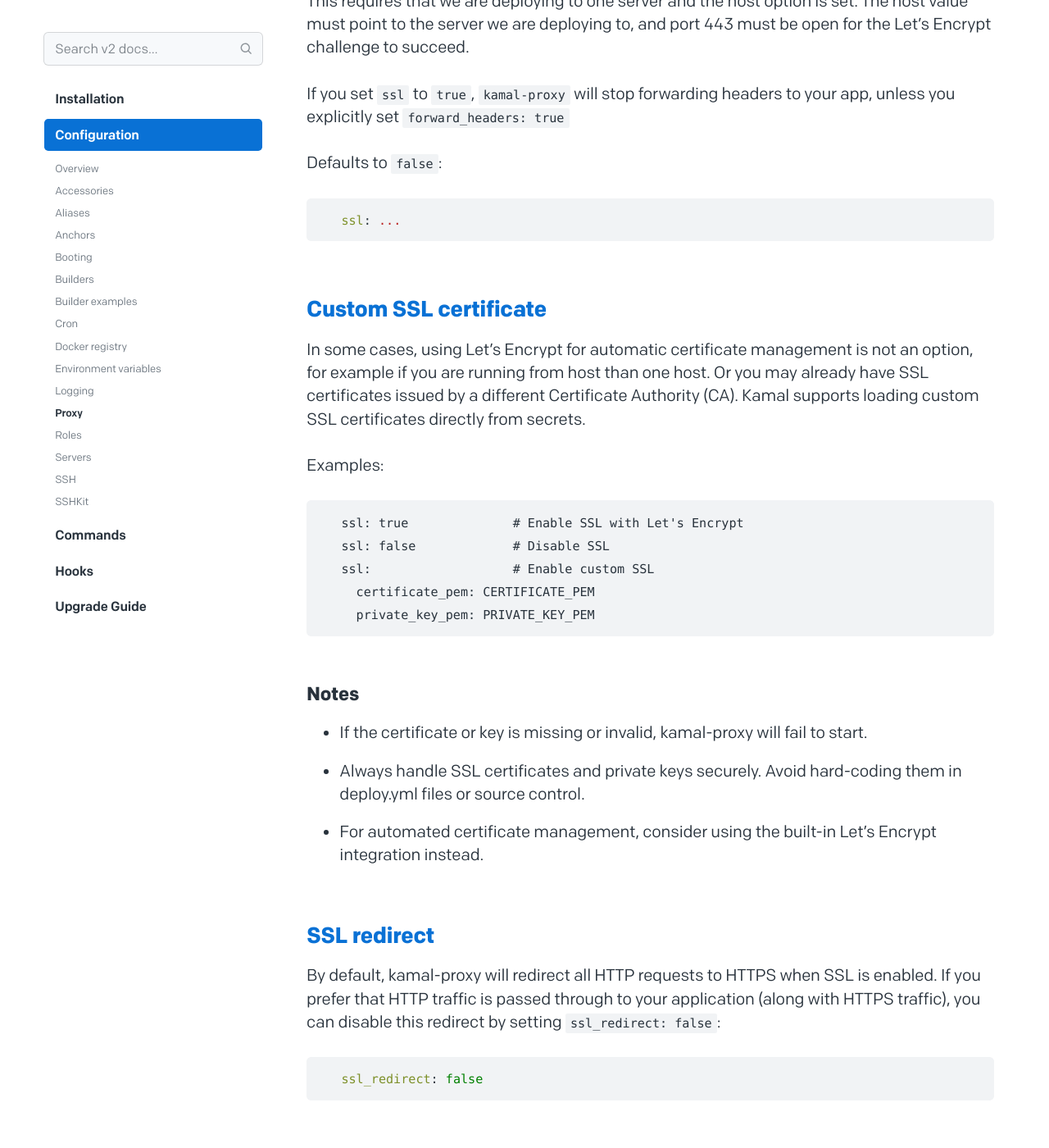
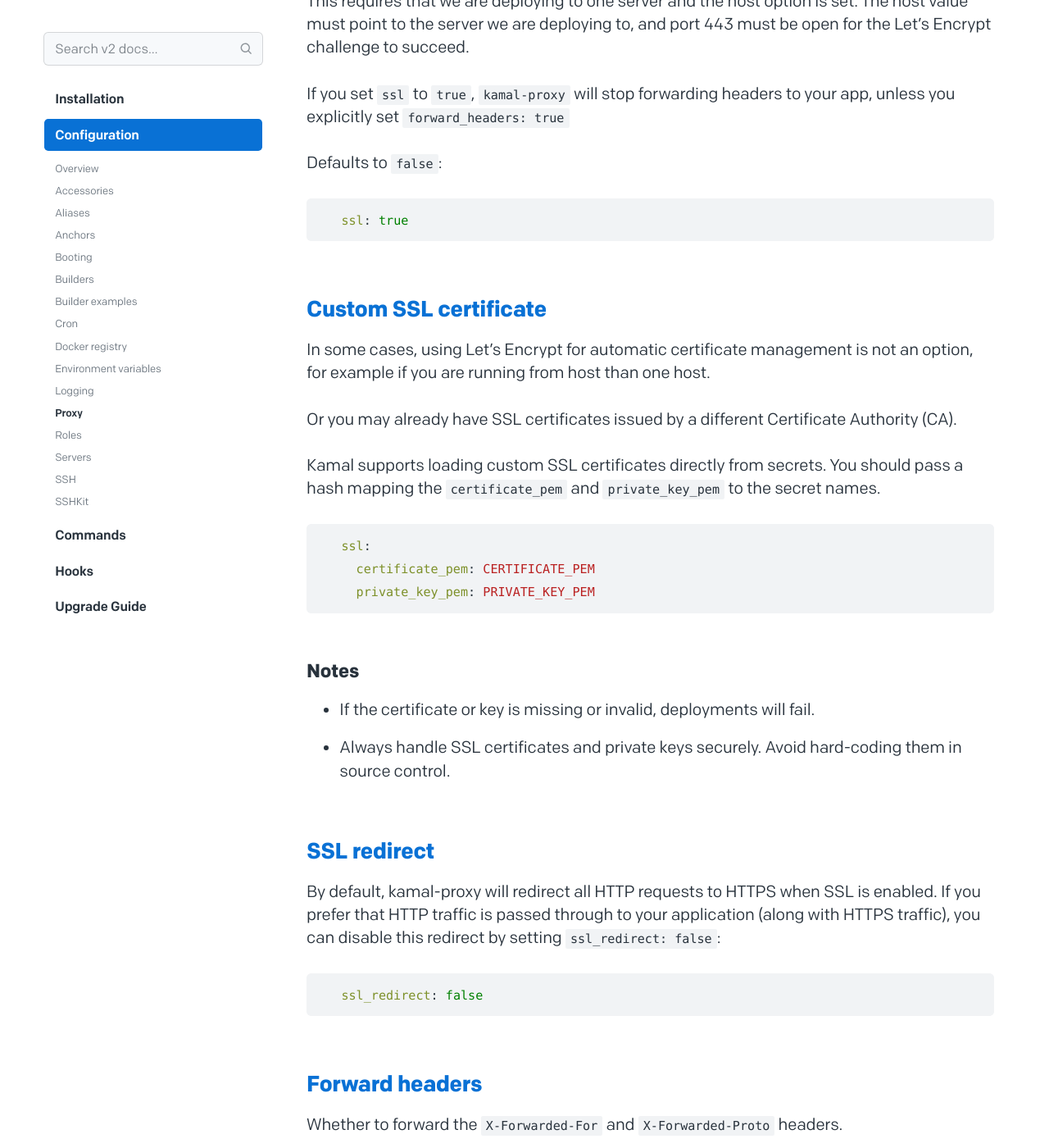
Before and after one commit to basecamp/kamal-site, a Jekyll site: the page built from docs/configuration/proxy.md, in a window 1280 px wide and 1400 px high, scrolled down 1537 px. Shown: the whole window at 82% size. Built offline with Jekyll 4.4.1, drawn with Linux system fonts in a browser that asks for light colours.

Commit message:
Fix up custom cert docs

````diff
--- a/docs/configuration/proxy.md
+++ b/docs/configuration/proxy.md
@@ -62,29 +62,28 @@ unless you explicitly set `forward_headers: true`
 Defaults to `false`:
 
 ```yaml
-  ssl: ...
+  ssl: true
 ```
 
 ## [Custom SSL certificate](#custom-ssl-certificate)
 
 In some cases, using Let's Encrypt for automatic certificate management is not an
-option, for example if you are running from host than one host. Or you may already
-have SSL certificates issued by a different Certificate Authority (CA).
-Kamal supports loading custom SSL certificates directly from secrets.
+option, for example if you are running from host than one host.
 
-Examples:
-```
-  ssl: true              # Enable SSL with Let's Encrypt
-  ssl: false             # Disable SSL
-  ssl:                   # Enable custom SSL
+Or you may already have SSL certificates issued by a different Certificate Authority (CA).
+
+Kamal supports loading custom SSL certificates directly from secrets. You should
+pass a hash mapping the `certificate_pem` and `private_key_pem` to the secret names.
+
+```yaml
+  ssl:
     certificate_pem: CERTIFICATE_PEM
     private_key_pem: PRIVATE_KEY_PEM
 ```
 
 ### Notes
-- If the certificate or key is missing or invalid, kamal-proxy will fail to start.
-- Always handle SSL certificates and private keys securely. Avoid hard-coding them in deploy.yml files or source control.
-- For automated certificate management, consider using the built-in Let's Encrypt integration instead.
+- If the certificate or key is missing or invalid, deployments will fail.
+- Always handle SSL certificates and private keys securely. Avoid hard-coding them in source control.
 
 ## [SSL redirect](#ssl-redirect)
 
````
